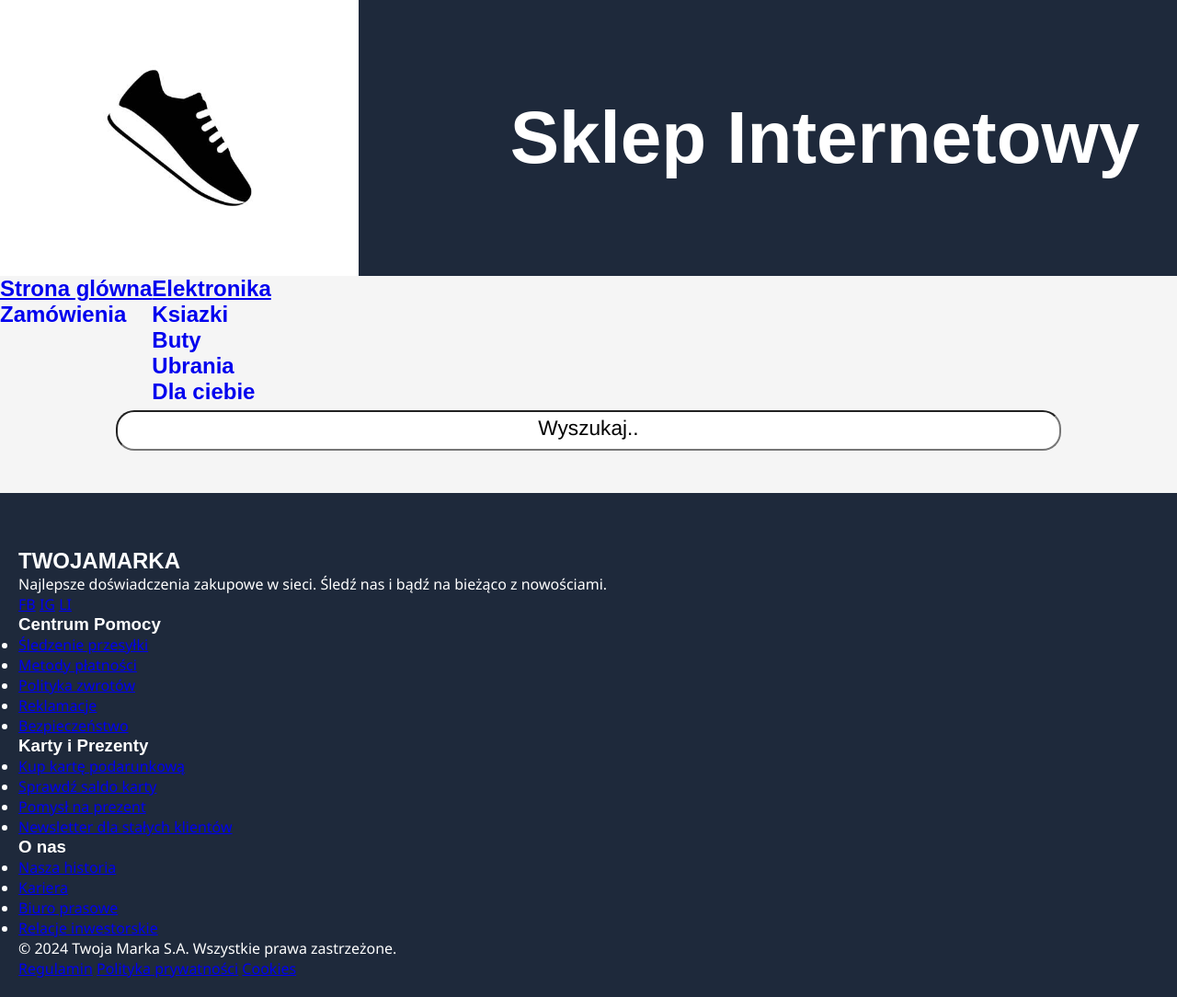
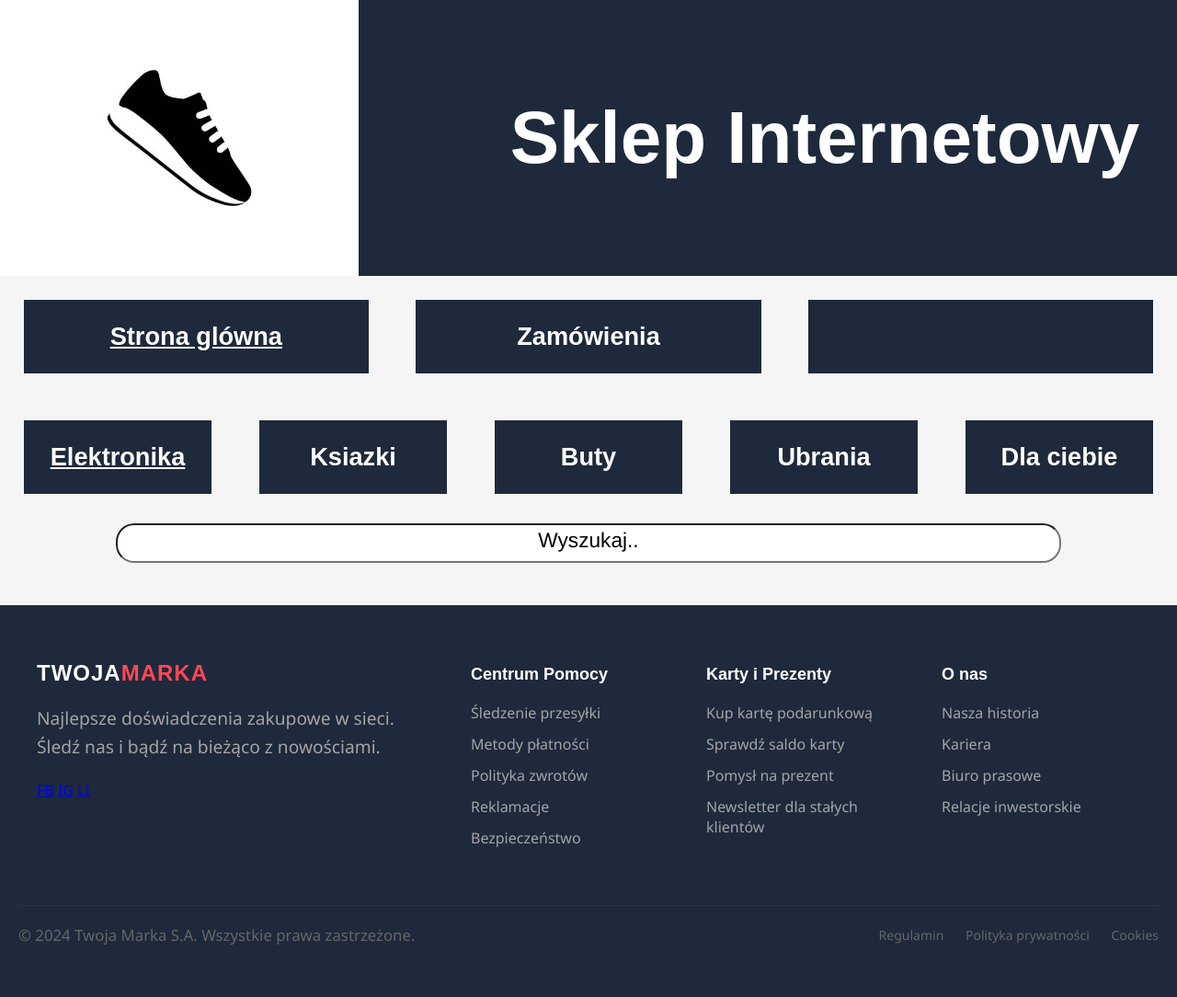
Before and after one commit to patrykkudlawiec20-creator/zadanie-sklep-wielobranz, a Flask app: page / in a window 1280 px wide. Shown: the whole page at 92% size. After the commit the page ends 1027 px from the top, so only its background shows below. Run offline with Flask 3, Linux system fonts and the light colour scheme; data that the repository does not hold is empty.

Commit message:
progress

```diff
--- a/main.py
+++ b/main.py
@@ -68,6 +68,9 @@ def register_page():
     return render_template("rejestracja.html", msg=msg)
 
 
+
+
+
 if __name__ == "__main__":
     app.run(host="0.0.0.0",
             port=5000,
--- a/static/style.css
+++ b/static/style.css
@@ -162,3 +162,111 @@ input::placeholder {
     font-family: 'Segoe UI', sans-serif;
     flex: 100%;
 }
+
+.footer-container {
+    max-width: 1200px;
+    margin: 0 auto;
+    display: grid;
+    grid-template-columns: 2fr 1fr 1fr 1fr;
+    gap: 40px;
+}
+
+.footer-brand .logo {
+    font-size: 24px;
+    margin-bottom: 20px;
+    letter-spacing: 1px;
+}
+
+.footer-brand span {
+    color: #ff4757; /* Akcent kolorystyczny */
+}
+
+.footer-brand p {
+    color: #a4a4a4;
+    line-height: 1.6;
+    margin-bottom: 20px;
+}
+
+.footer-column h3 {
+    font-size: 18px;
+    margin-bottom: 20px;
+    font-weight: 600;
+}
+
+.footer-column ul {
+    list-style: none;
+    padding: 0;
+}
+
+.footer-column ul li {
+    margin-bottom: 12px;
+}
+
+.footer-column ul li a {
+    color: #a4a4a4;
+    text-decoration: none;
+    transition: color 0.3s;
+}
+
+.footer-column ul li a:hover {
+    color: #ffffff;
+    text-decoration: underline;
+}
+
+.footer-bottom {
+    margin-top: 50px;
+    padding-top: 20px;
+    border-top: 1px solid #333;
+    display: flex;
+    justify-content: space-between;
+    align-items: center;
+    font-size: 14px;
+    color: #666;
+}
+
+.legal-links a {
+    color: #666;
+    text-decoration: none;
+    margin-left: 20px;
+}
+
+
+.menu-container {
+    display: flex;
+    justify-content: center;
+    width: 100%;
+}
+
+.menu, .koszyk, .zaloguj, .koszyk_koszyk {
+    flex: 1 1 33%;
+    display: flex;
+    align-items: center;
+    justify-content: center;
+    background-color: rgb(30, 41, 59);
+    color: white;
+    height: 80px;
+    margin: 2%;
+}
+
+h2 {
+    font-size: 170%;
+}
+
+h3 {
+    font-size: 170%;
+    margin-top: 2%;
+}
+
+p {
+    font-size: 120%;
+}
+
+
+.koszyk:hover,
+.menu:hover,
+.zaloguj:hover,
+.kup:hover,
+.koszyk_koszyk {
+    box-shadow: 5px 5px 10px black;
+    background-color: rgb(234, 88, 12);
+}
--- a/utils/produkty.py
+++ b/utils/produkty.py
@@ -55,8 +55,3 @@ class Produkty():
 
 
 produkty = Produkty()
-
-
-
-
-produkty = Produkty()
```
Also changed, not shown: static/style1.css (added, +193 -0 lines), templates/login.html (added, +51 -0 lines), templates/rejestracja.html (added, +62 -0 lines), utils/logowanie.py (added, +64 -0 lines).
